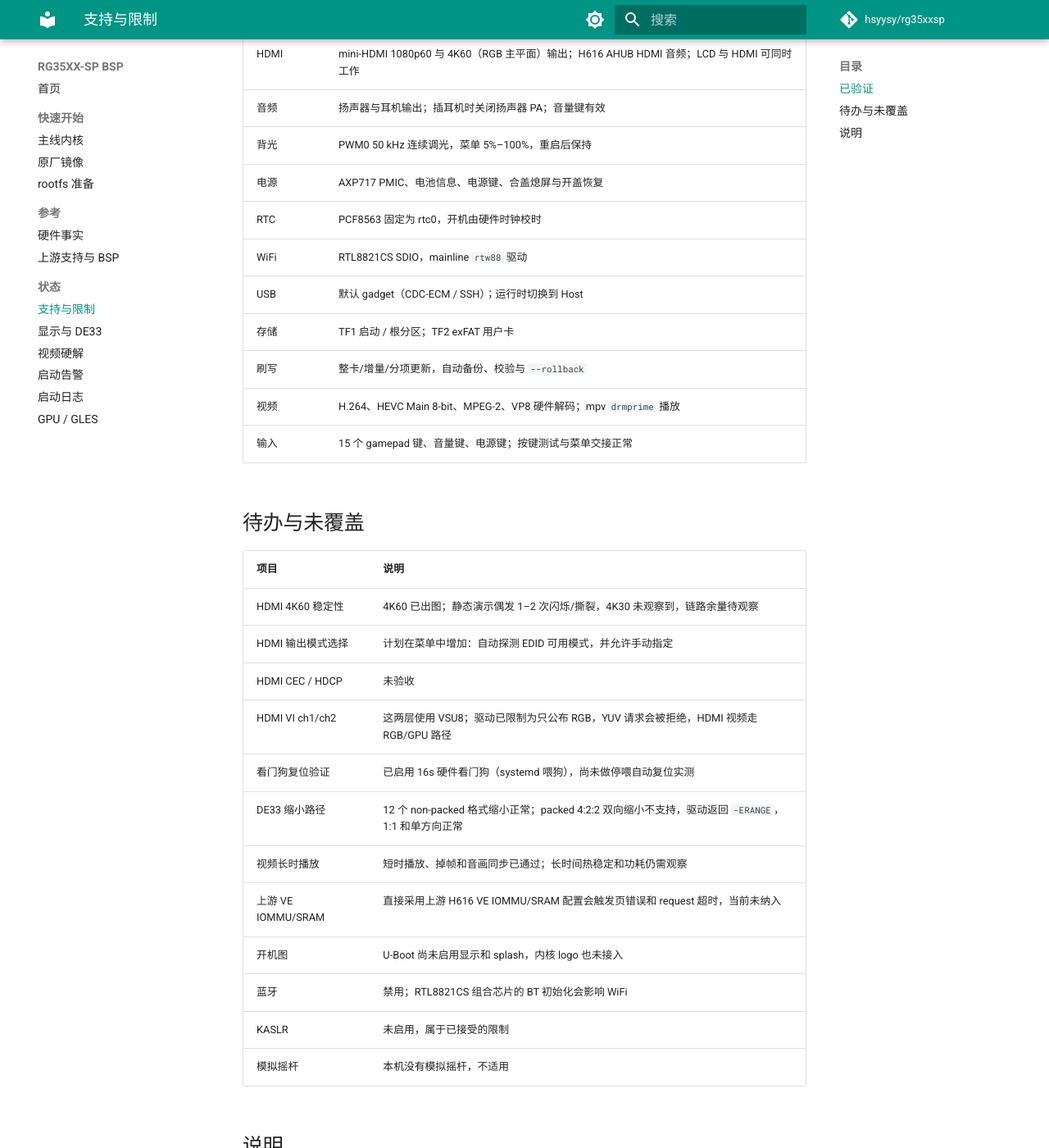
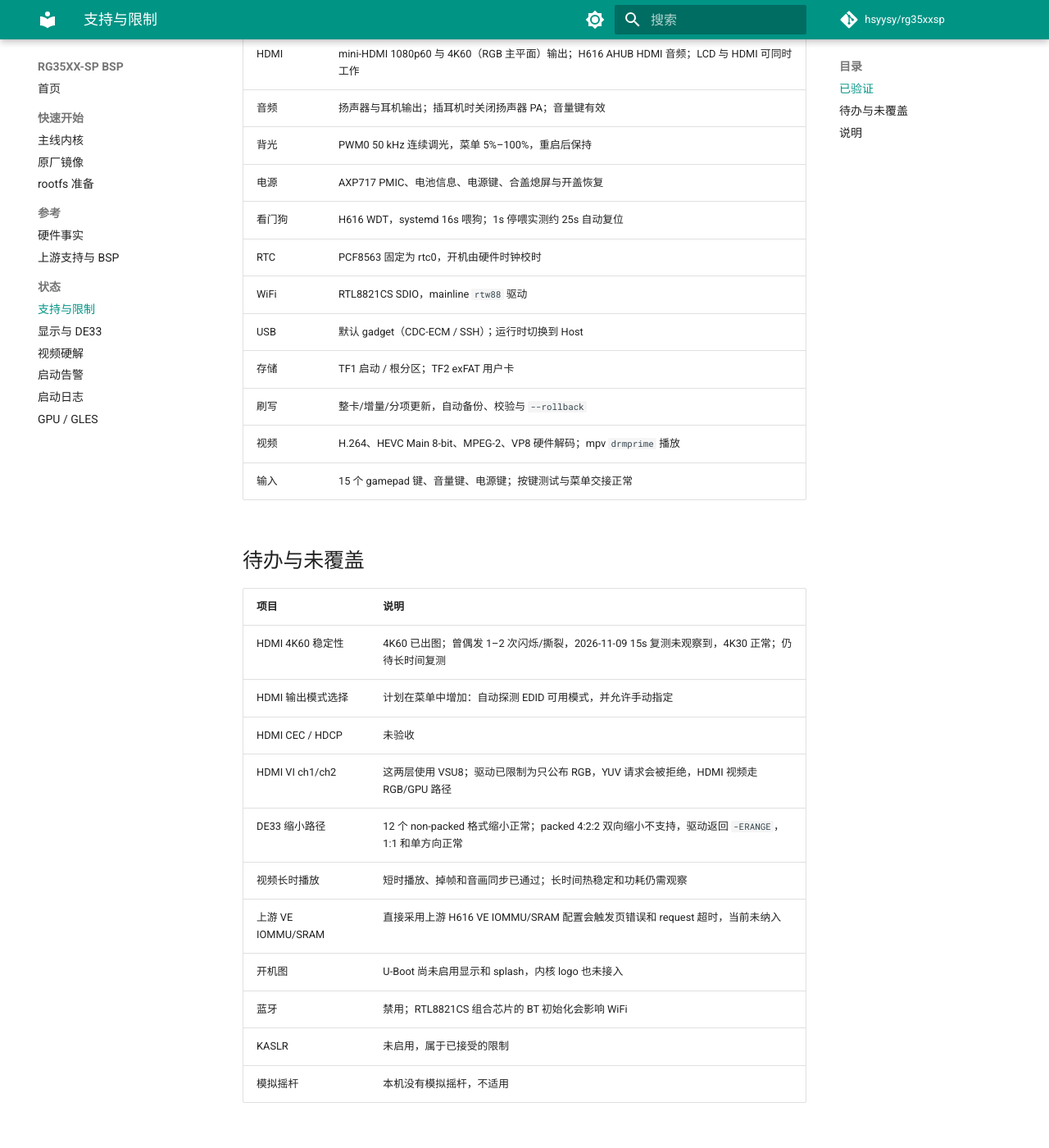
Before and after one commit to hsyysy/rg35xxsp, an MkDocs documentation site: the page built from docs/status.md, in a window 1280 px wide and 1400 px high, scrolled down 435 px. Shown: the whole window at 82% size. Built offline with MkDocs 1.6.1 and Material for MkDocs 9.7.7, drawn with Linux system fonts in a browser that asks for light colours; comment, search, counter and statistics services are not loaded.

Commit message:
docs: watchdog reset verified; 4K60 rerun clean
Record the 1s watchdog timeout reset (~25s recovery) and the clean 15s
4K60 rerun.

```diff
--- a/docs/status.md
+++ b/docs/status.md
@@ -14,6 +14,7 @@
 | 音频 | 扬声器与耳机输出；插耳机时关闭扬声器 PA；音量键有效 |
 | 背光 | PWM0 50 kHz 连续调光，菜单 5%–100%，重启后保持 |
 | 电源 | AXP717 PMIC、电池信息、电源键、合盖熄屏与开盖恢复 |
+| 看门狗 | H616 WDT，systemd 16s 喂狗；1s 停喂实测约 25s 自动复位 |
 | RTC | PCF8563 固定为 rtc0，开机由硬件时钟校时 |
 | WiFi | RTL8821CS SDIO，mainline `rtw88` 驱动 |
 | USB | 默认 gadget（CDC-ECM / SSH）；运行时切换到 Host |
@@ -26,11 +27,10 @@
 
 | 项目 | 说明 |
 |---|---|
-| HDMI 4K60 稳定性 | 4K60 已出图；静态演示偶发 1–2 次闪烁/撕裂，4K30 未观察到，链路余量待观察 |
+| HDMI 4K60 稳定性 | 4K60 已出图；曾偶发 1–2 次闪烁/撕裂，2026-11-09 15s 复测未观察到，4K30 正常；仍待长时间复测 |
 | HDMI 输出模式选择 | 计划在菜单中增加：自动探测 EDID 可用模式，并允许手动指定 |
 | HDMI CEC / HDCP | 未验收 |
 | HDMI VI ch1/ch2 | 这两层使用 VSU8；驱动已限制为只公布 RGB，YUV 请求会被拒绝，HDMI 视频走 RGB/GPU 路径 |
-| 看门狗复位验证 | 已启用 16s 硬件看门狗（systemd 喂狗），尚未做停喂自动复位实测 |
 | DE33 缩小路径 | 12 个 non-packed 格式缩小正常；packed 4:2:2 双向缩小不支持，驱动返回 `-ERANGE`，1:1 和单方向正常 |
 | 视频长时播放 | 短时播放、掉帧和音画同步已通过；长时间热稳定和功耗仍需观察 |
 | 上游 VE IOMMU/SRAM | 直接采用上游 H616 VE IOMMU/SRAM 配置会触发页错误和 request 超时，当前未纳入 |
```
